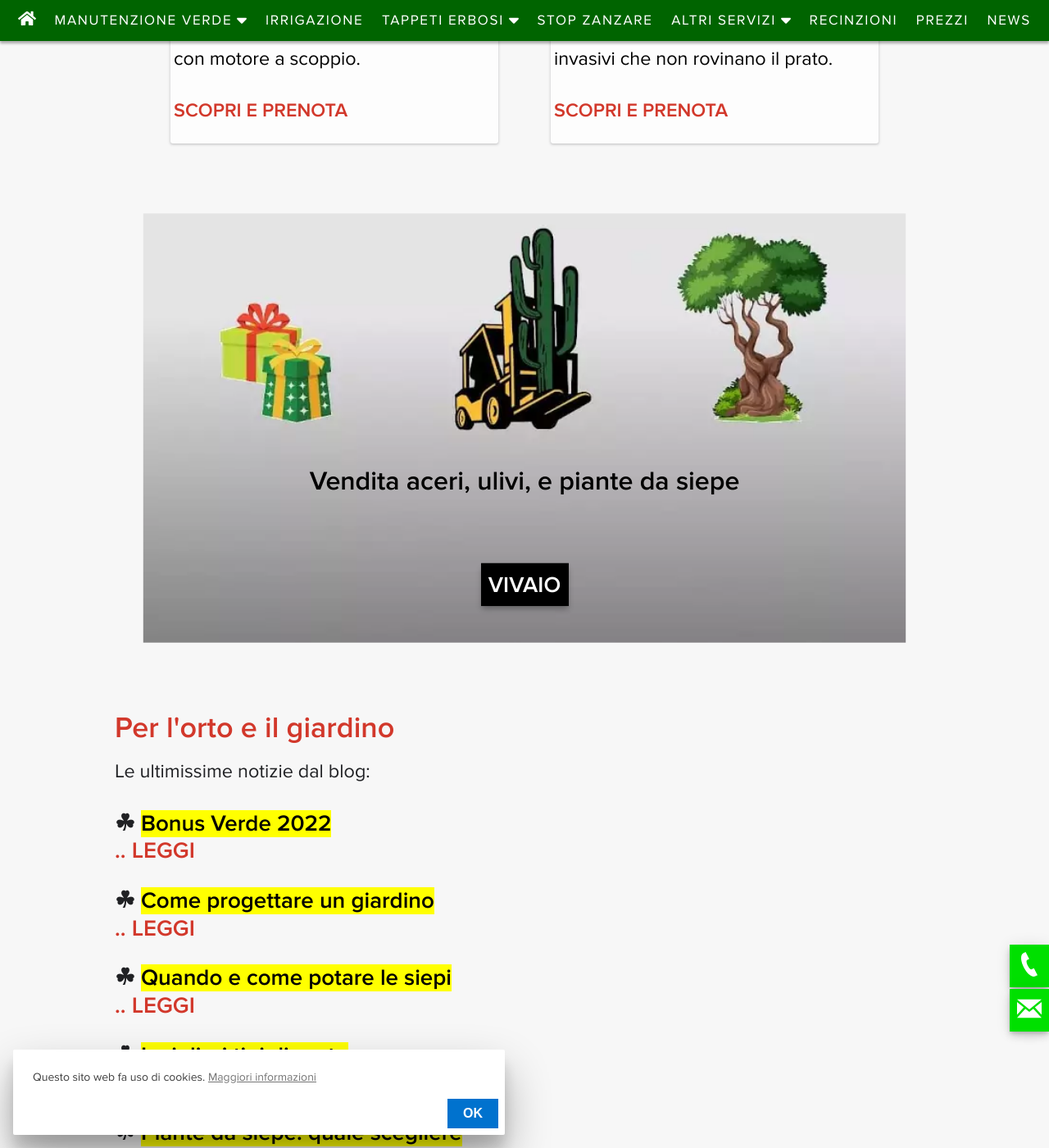
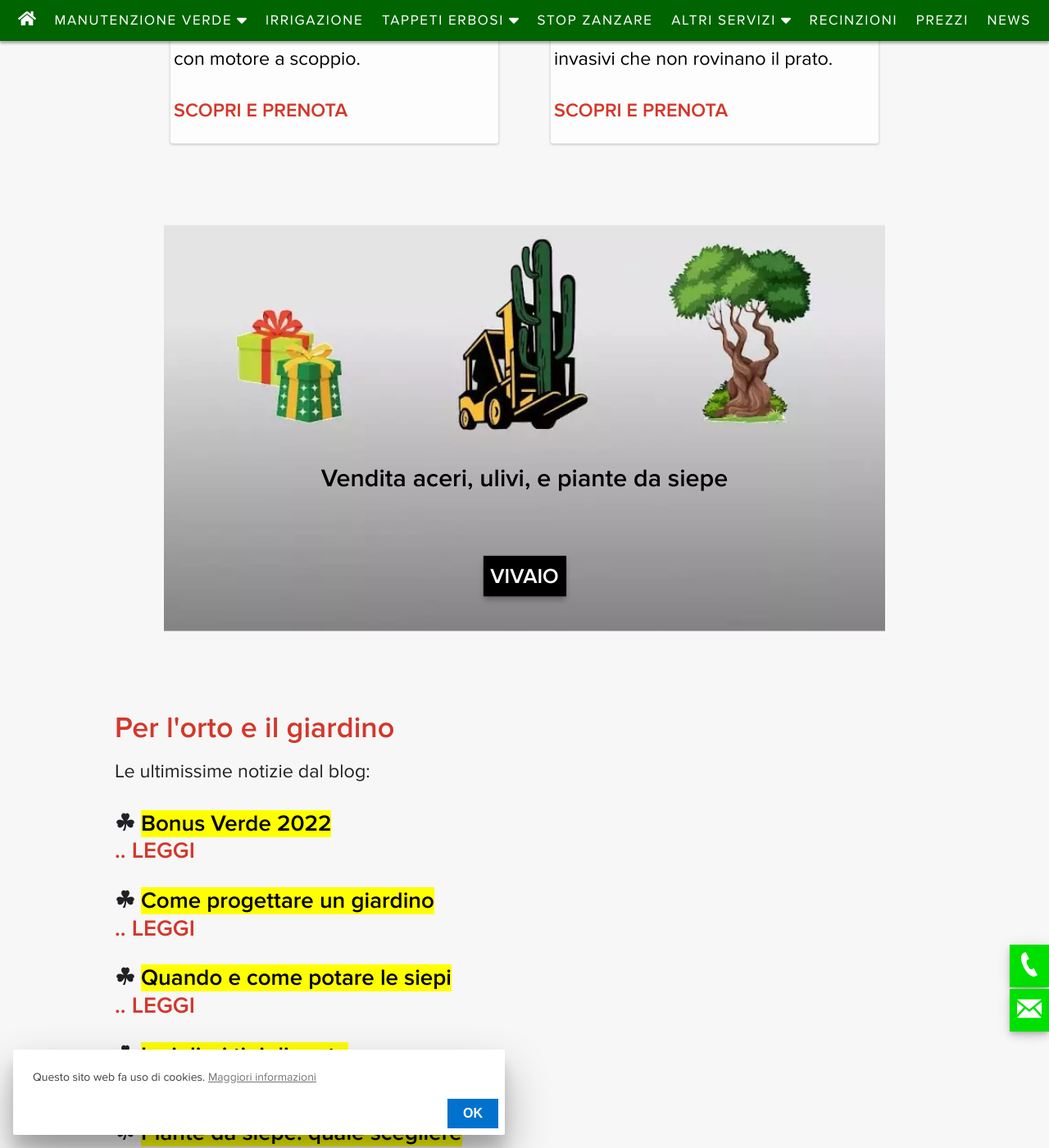
Before and after one commit to enricocaputo/enricocaputo.github.io, a Jekyll site: the page built from index.html, in a window 1280 px wide and 1400 px high, scrolled down 5986 px. Shown: the whole window at 82% size. Built offline with Jekyll 4.4.1, drawn with Linux system fonts in a browser that asks for light colours.

Commit message:
Some scss

```diff
--- a/_sass/_base.scss
+++ b/_sass/_base.scss
@@ -75,7 +75,7 @@ h3, .h3 {
 
 .hero {
   position: relative;
-  transform: scale(1.163);
+  transform: scale(1.1);
   text-align: center;
   margin: 90px 0 50px 0;
   a {
@@ -216,7 +216,7 @@ a {
 
 main {
   margin: 0 auto;
-  width: 80%;
+  width: 90%;
   max-width: 1000px;
   padding: 2em 0 18em 0;
   min-height: 414px;
@@ -245,7 +245,6 @@ table {
   }
 
   main {
-    width: 86%;
     padding-bottom: 10rem;
   }
 
--- a/_sass/_blog.scss
+++ b/_sass/_blog.scss
@@ -95,6 +95,7 @@
   padding: 20px 0;
   ul {
     list-style-type: disc;
+    margin-left: 10px;
   }
   img {
     margin-left: 0;
--- a/_sass/_carousel.scss
+++ b/_sass/_carousel.scss
@@ -2,7 +2,7 @@
 
 @media (max-width: 767px) {
   .carousel {
-    transform: scale(1.163);
+    transform: scale(1.1);
     margin: 50px 0;
   }
 }
```
